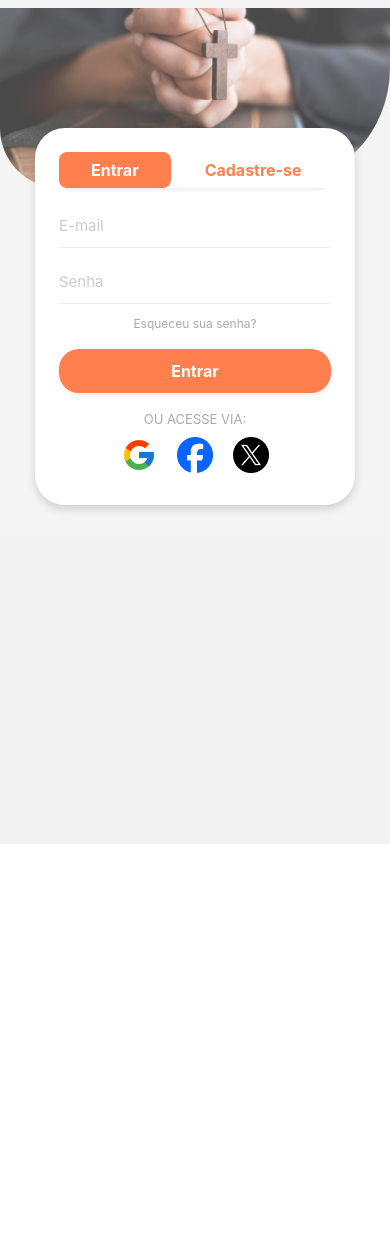
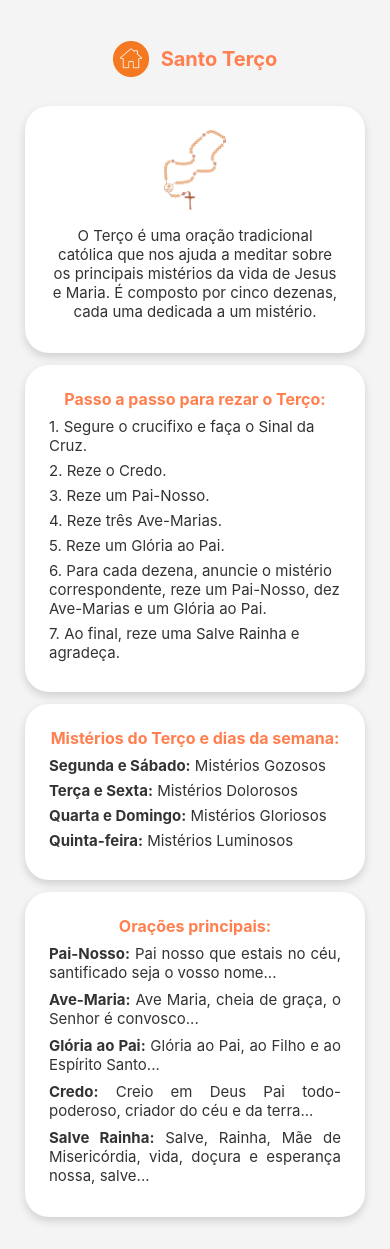
Before and after one commit to Chris-Ciro/aplicativo, a React Native app: screen /Terco in a window 390 px wide. Before the commit the page ends 844 px from the top, so only its background shows below. Built offline with nearby package versions, Linux system fonts and the light colour scheme; what react-native-calendars would draw is missing.

Commit message:
TercoScreen

```diff
--- a/HomeScreen.js
+++ b/HomeScreen.js
@@ -26,7 +26,12 @@ export default function HomeScreen({ navigation }) {
             <Image source={require('./assets/images/calendar.png')} style={styles.cardIcon} />
             <Text style={styles.cardText}>Calendário Litúrgico</Text>
           </TouchableOpacity>
-          <View style={styles.card}><Image source={require('./assets/images/terco.png')} style={styles.cardIcon} /><Text style={styles.cardText}>Terço</Text></View>
+
+          <TouchableOpacity style={styles.card} onPress={() => navigation.navigate('Terco')}>
+            <Image source={require('./assets/images/terco.png')} style={styles.cardIcon} />
+            <Text style={styles.cardText}>Terço</Text>
+          </TouchableOpacity>
+
           <View style={styles.card}><Image source={require('./assets/images/sacramentos.png')} style={styles.cardIcon} /><Text style={styles.cardText}>Sacramentos</Text></View>
 
           <TouchableOpacity style={styles.card} onPress={() => navigation.navigate('Biblia')}>
--- /dev/null
+++ b/TercoScreen.js
@@ -0,0 +1,114 @@
+import React from "react";
+import {
+  View,
+  Text,
+  Image,
+  StyleSheet,
+  ScrollView,
+  TouchableOpacity,
+} from "react-native";
+
+export default function TercoScreen({ navigation }) {
+  return (
+    <ScrollView contentContainerStyle={styles.scrollContent} style={{ backgroundColor: "#f4f4f4ff" }}>
+      <View style={{ flexDirection: "row", alignItems: "center", justifyContent: "center", marginTop: 24, marginBottom: 8 }}>
+        <TouchableOpacity onPress={() => navigation.navigate("Home")}>
+          <Image source={require("./assets/images/home.png")} style={{ width: 36, height: 36, marginRight: 12 }} />
+        </TouchableOpacity>
+        <Text style={[styles.title, { fontSize: 20 }]}>Santo Terço</Text>
+      </View>
+      <View style={styles.cardContainer}>
+        <Image source={require("./assets/images/tercoSagrado.png")} style={styles.cardImage} />
+        <Text style={styles.cardText}>O Terço é uma oração tradicional católica que nos ajuda a meditar sobre os principais mistérios da vida de Jesus e Maria. É composto por cinco dezenas, cada uma dedicada a um mistério.</Text>
+      </View>
+      <View style={styles.cardContainer}>
+        <Text style={styles.cardTitle}>Passo a passo para rezar o Terço:</Text>
+        <Text style={styles.cardList}>1. Segure o crucifixo e faça o Sinal da Cruz.</Text>
+        <Text style={styles.cardList}>2. Reze o Credo.</Text>
+        <Text style={styles.cardList}>3. Reze um Pai-Nosso.</Text>
+        <Text style={styles.cardList}>4. Reze três Ave-Marias.</Text>
+        <Text style={styles.cardList}>5. Reze um Glória ao Pai.</Text>
+        <Text style={styles.cardList}>6. Para cada dezena, anuncie o mistério correspondente, reze um Pai-Nosso, dez Ave-Marias e um Glória ao Pai.</Text>
+        <Text style={styles.cardList}>7. Ao final, reze uma Salve Rainha e agradeça.</Text>
+      </View>
+      <View style={styles.cardContainer}>
+        <Text style={styles.cardTitle}>Mistérios do Terço e dias da semana:</Text>
+        <Text style={styles.cardList}><Text style={{ fontWeight: 'bold' }}>Segunda e Sábado:</Text> Mistérios Gozosos</Text>
+        <Text style={styles.cardList}><Text style={{ fontWeight: 'bold' }}>Terça e Sexta:</Text> Mistérios Dolorosos</Text>
+        <Text style={styles.cardList}><Text style={{ fontWeight: 'bold' }}>Quarta e Domingo:</Text> Mistérios Gloriosos</Text>
+        <Text style={styles.cardList}><Text style={{ fontWeight: 'bold' }}>Quinta-feira:</Text> Mistérios Luminosos</Text>
+      </View>
+      <View style={styles.cardContainer}>
+        <Text style={styles.cardTitle}>Orações principais:</Text>
+        <Text style={styles.oracao}><Text style={{ fontWeight: 'bold' }}>Pai-Nosso:</Text> Pai nosso que estais no céu, santificado seja o vosso nome...</Text>
+        <Text style={styles.oracao}><Text style={{ fontWeight: 'bold' }}>Ave-Maria:</Text> Ave Maria, cheia de graça, o Senhor é convosco...</Text>
+        <Text style={styles.oracao}><Text style={{ fontWeight: 'bold' }}>Glória ao Pai:</Text> Glória ao Pai, ao Filho e ao Espírito Santo...</Text>
+        <Text style={styles.oracao}><Text style={{ fontWeight: 'bold' }}>Credo:</Text> Creio em Deus Pai todo-poderoso, criador do céu e da terra...</Text>
+        <Text style={styles.oracao}><Text style={{ fontWeight: 'bold' }}>Salve Rainha:</Text> Salve, Rainha, Mãe de Misericórdia, vida, doçura e esperança nossa, salve...</Text>
+      </View>
+    </ScrollView>
+  );
+}
+
+const styles = StyleSheet.create({
+  scrollContent: {
+    alignItems: "center",
+    paddingBottom: 32,
+    paddingTop: 8,
+  },
+  title: {
+    fontSize: 24,
+    fontWeight: "bold",
+    color: "#ff7f4f",
+    marginTop: 15,
+    marginBottom: 15,
+    alignSelf: "center",
+  },
+  cardContainer: {
+    backgroundColor: "#fff",
+    borderRadius: 24,
+    padding: 24,
+    marginTop: 12,
+    width: "90%",
+    maxWidth: 340,
+    alignItems: "center",
+    shadowColor: "#000",
+    shadowOffset: { width: 0, height: 4 },
+    shadowOpacity: 0.15,
+    shadowRadius: 8,
+    elevation: 8,
+  },
+  cardImage: {
+    width: 80,
+    height: 80,
+    marginBottom: 16,
+    resizeMode: "contain",
+  },
+  cardText: {
+    color: "#333",
+    fontSize: 15,
+    textAlign: "center",
+    marginBottom: 8,
+  },
+  cardTitle: {
+    color: "#ff7f4f",
+    fontWeight: "bold",
+    fontSize: 16,
+    textAlign: "center",
+    marginBottom: 8,
+  },
+  cardList: {
+    color: "#333",
+    fontSize: 15,
+    marginBottom: 6,
+    textAlign: "left",
+    width: "100%",
+  },
+  oracao: {
+    color: "#333",
+    fontSize: 15,
+    marginBottom: 8,
+    textAlign: "justify",
+    width: "100%",
+  },
+});
--- a/navigation.js
+++ b/navigation.js
@@ -8,6 +8,7 @@ import HomeScreen from './HomeScreen';
 import CalendarioScreen from './CalendarioScreen';
 import SubMenuScreen from './SubMenuScreen';
 import BibliaScreen from './BibliaScreen';
+import TercoScreen from './TercoScreen';
 
 const Stack = createStackNavigator();
 
@@ -22,6 +23,7 @@ export default function AppNavigator() {
         <Stack.Screen name="Calendario" component={CalendarioScreen} />
         <Stack.Screen name="SubMenu" component={SubMenuScreen} />
         <Stack.Screen name="Biblia" component={BibliaScreen} />
+        <Stack.Screen name="Terco" component={TercoScreen} />
       </Stack.Navigator>
     </NavigationContainer>
   );
```
Also changed, not shown: assets/images/tercoSagrado.png (added).
